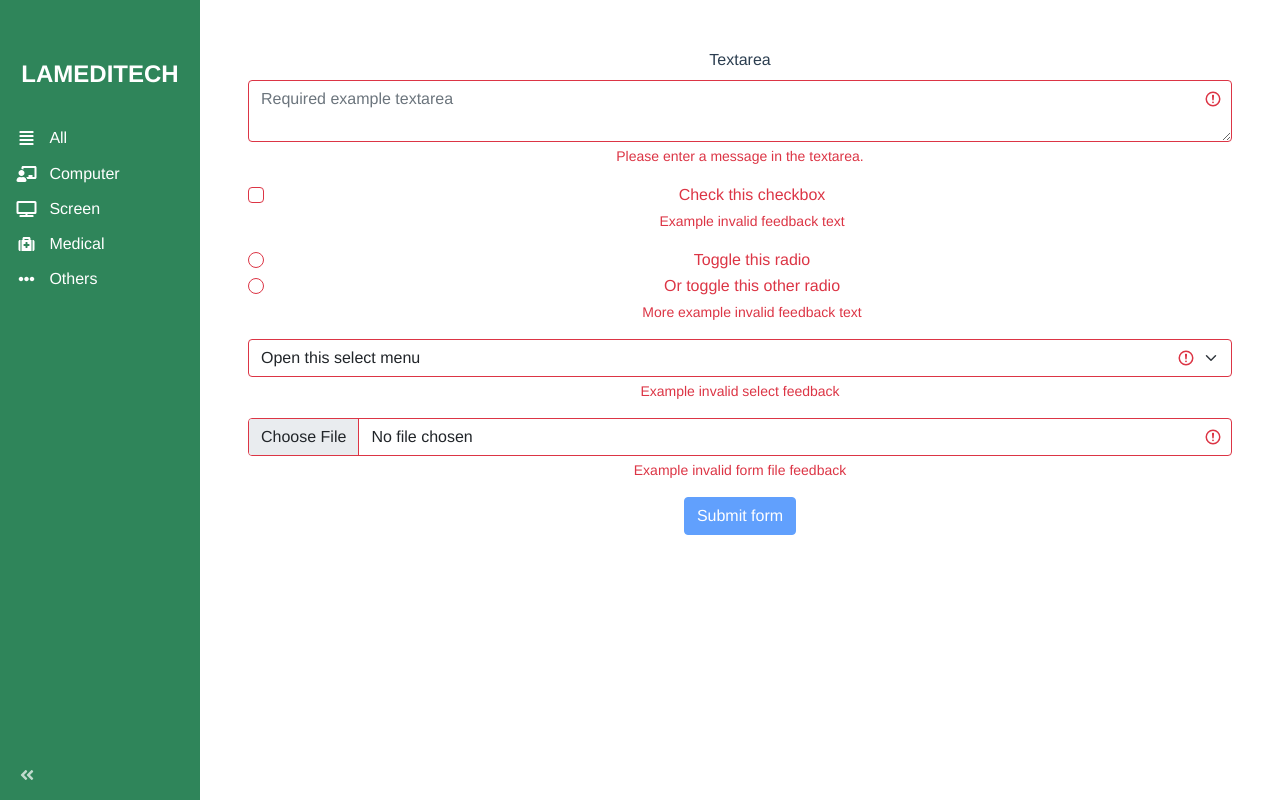
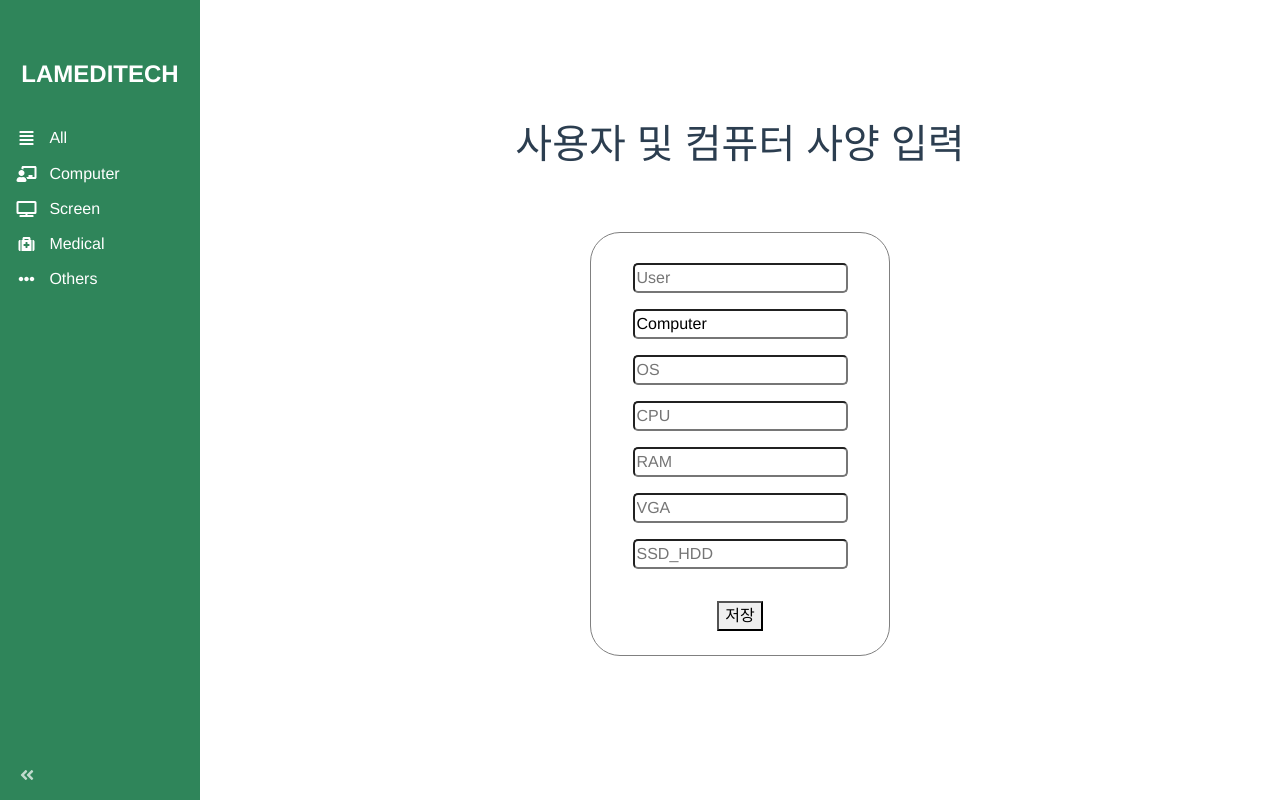
Before and after one commit to SieunKiim/invenfront, a Vue app: page /Computer/add in a window 1280 px wide. Built offline with nearby package versions, Linux system fonts and the light colour scheme.

Commit message:
모든 장비 추가 완료

```diff
--- a/src/views/addComputer.vue
+++ b/src/views/addComputer.vue
@@ -1,58 +1,70 @@
 <template>
-<div class="m-5">
-<form class="was-validated">
-  <div class="mb-3">
-    <label for="validationTextarea" class="form-label">Textarea</label>
-    <textarea class="form-control is-invalid" id="validationTextarea" placeholder="Required example textarea" required></textarea>
-    <div class="invalid-feedback">
-      Please enter a message in the textarea.
-    </div>
+<div>
+  <div>
+    <h1>사용자 및 컴퓨터 사양 입력</h1>
   </div>
+  <div id="contai">
 
-  <div class="form-check mb-3">
-    <input type="checkbox" class="form-check-input" id="validationFormCheck1" required>
-    <label class="form-check-label" for="validationFormCheck1">Check this checkbox</label>
-    <div class="invalid-feedback">Example invalid feedback text</div>
+    <form action="/inven/Computer/add/" method="post" autocomplete='off'>
+
+      <input type="text" id="User" name="User" v-model="User_val" placeholder="User" class="topInput">
+      <input type="text" id="tool" name="tool" v-model="tool_val" placeholder="Computer" readonly>
+
+
+      <input type="text" id="OS" name="OS" v-model="OS_val" placeholder="OS">
+      <input type="text" id="CPU" name="CPU" v-model="CPU_val" placeholder="CPU">
+      <input type="text" id="RAM" name="RAM" v-model="RAM_val" placeholder="RAM">
+      <input type="text" id="VGA" name="VGA" v-model="VGA_val" placeholder="VGA">
+      <input type="text" id="SSD_HDD" name="SSD_HDD" v-model="SSD_HDD_val" placeholder="SSD_HDD">
+
+      <div class="my-4">
+        <button id="submit" type="submit">저장</button>
+      </div>
+
+    </form>
   </div>
-
-  <div class="form-check">
-    <input type="radio" class="form-check-input" id="validationFormCheck2" name="radio-stacked" required>
-    <label class="form-check-label" for="validationFormCheck2">Toggle this radio</label>
-  </div>
-  <div class="form-check mb-3">
-    <input type="radio" class="form-check-input" id="validationFormCheck3" name="radio-stacked" required>
-    <label class="form-check-label" for="validationFormCheck3">Or toggle this other radio</label>
-    <div class="invalid-feedback">More example invalid feedback text</div>
-  </div>
-
-  <div class="mb-3">
-    <select class="form-select" required aria-label="select example">
-      <option value="">Open this select menu</option>
-      <option value="1">One</option>
-      <option value="2">Two</option>
-      <option value="3">Three</option>
-    </select>
-    <div class="invalid-feedback">Example invalid select feedback</div>
-  </div>
-
-  <div class="mb-3">
-    <input type="file" class="form-control" aria-label="file example" required>
-    <div class="invalid-feedback">Example invalid form file feedback</div>
-  </div>
-
-  <div class="mb-3">
-    <button class="btn btn-primary" type="submit" disabled>Submit form</button>
-  </div>
-</form>
 </div>
 </template>
 
 <script>
+
+
 export default {
+  data: () => {
+    return {
+      msg: '',
+      User_val:'',
+      tool_val:'Computer',
+      OS_val:'',
+      CPU_val:'',
+      RAM_val:'',
+      VGA_val:'',
+      SSD_HDD_val:''
+    }
+  },
+  methods: {
 
+  },
 }
 </script>
 
 <style>
-
+input {
+  margin: 8px 2px;
+  border-radius: 5px;
+  }
+h1 {
+  margin-top: 3em;
+}
+.topInput {
+  margin-top: 30px;
+}
+#contai {
+    margin-top: 4em;
+    margin-right: auto;
+    margin-left: auto;
+    border: 1px solid gray;
+    border-radius: 30px;
+    width : 300px;
+}
 </style>
--- a/src/views/addMedical.vue
+++ b/src/views/addMedical.vue
@@ -1,13 +1,66 @@
 <template>
-  <h2>유저 의료기기 추가</h2>
+<div>
+  <div>
+    <h1>사용자 및 의료기기 정보 입력</h1>
+  </div>
+  <div id="contai">
+
+    <form action="/inven/Medical/add/" method="post" autocomplete='off'>
+
+      <input type="text" id="User" name="User" v-model="User_val" placeholder="User" class="topInput">
+      <input type="text" id="tool" name="tool" v-model="tool_val" placeholder="Medical" readonly>
+
+
+      <input type="text" id="medical_type" name="medical_type" v-model="medical_type" placeholder="의료기기 종류">
+      <input type="text" id="details" name="details" v-model="details" placeholder="세부 사항">
+      <input type="text" id="serial_Number" name="serial_Number" v-model="serial_Number" placeholder="S/N">
+      <input type="date" id="man_date" name="man_date" v-model="man_date" />
+      <div class="my-4">
+        <button id="submit" type="submit">저장</button>
+      </div>
+
+    </form>
+  </div>
+</div>
 </template>
 
 <script>
+
+
 export default {
+  data: () => {
+    return {
+      User_val:'',
+      tool_val:'Medical',
+      medical_type:'',
+      details:'',
+      serial_Number:'',
+      man_date:''
+    }
+  },
+  methods: {
 
+  }
 }
 </script>
 
 <style>
-
+input {
+  margin: 8px 2px;
+  border-radius: 5px;
+  }
+h1 {
+  margin-top: 3em;
+}
+.topInput {
+  margin-top: 30px;
+}
+#contai {
+    margin-top: 4em;
+    margin-right: auto;
+    margin-left: auto;
+    border: 1px solid gray;
+    border-radius: 30px;
+    width : 300px;
+}
 </style>
--- a/src/views/addOthers.vue
+++ b/src/views/addOthers.vue
@@ -1,13 +1,66 @@
 <template>
-  <h2>유저 기타 장비 추가</h2>
+<div>
+  <div>
+    <h1>사용자 및 의료기기 정보 입력</h1>
+  </div>
+  <div id="contai">
+
+    <form action="/inven/Others/add/" method="post" autocomplete='off'>
+
+      <input type="text" id="User" name="User" v-model="User_val" placeholder="User" class="topInput">
+      <input type="text" id="tool" name="tool" v-model="tool_val" placeholder="Others" readonly>
+
+
+      <input type="text" id="other_tool_name" name="other_tool_name" v-model="other_tool_name" placeholder="장비 이름">
+      <input type="text" id="details" name="details" v-model="details" placeholder="세부 사항">
+      <div class="my-4">
+        <button id="submit" type="submit">저장</button>
+      </div>
+
+    </form>
+  </div>
+</div>
 </template>
 
 <script>
+
+
 export default {
+  data: () => {
+    return {
+      User_val:'',
+      tool_val:'Others',
+      other_tool_name:'',
+      details:''
+    }
+  },
+  methods: {
 
+  }
 }
 </script>
 
 <style>
-
+input {
+  margin: 8px 2px;
+  border-radius: 5px;
+  }
+h1 {
+  margin-top: 3em;
+}
+.topInput {
+  margin-top: 30px;
+}
+#contai {
+    margin-top: 4em;
+    margin-right: auto;
+    margin-left: auto;
+    border: 1px solid gray;
+    border-radius: 30px;
+    width : 300px;
+}
+/* #details {
+  height: 200px;
+  vertical-align: 0;
+} */
 </style>
--- a/src/views/addScreen.vue
+++ b/src/views/addScreen.vue
@@ -1,13 +1,64 @@
 <template>
-  <h2>유저 스크린 추가</h2>
+<div>
+  <div>
+    <h1>사용자 및 스크린 사양 입력</h1>
+  </div>
+  <div id="contai">
+
+    <form action="/inven/Screen/add/" method="post" autocomplete='off'>
+
+      <input type="text" id="User" name="User" v-model="User_val" placeholder="User" class="topInput">
+      <input type="text" id="tool" name="tool" v-model="tool_val" placeholder="Screen" readonly>
+
+
+      <input type="text" id="size" name="size" v-model="size" placeholder="크기">
+      <input type="text" id="brand" name="brand" v-model="brand" placeholder="브랜드">
+      <input type="text" id="resolution" name="resolution" v-model="resolution" placeholder="해상도 ex)720x1080">
+      <div class="my-4">
+        <button id="submit" type="submit">저장</button>
+      </div>
+
+    </form>
+  </div>
+</div>
 </template>
 
 <script>
+
+
 export default {
+  data: () => {
+    return {
+      User_val:'',
+      tool_val:'Screen',
+      size:'',
+      brand:'',
+      resolution:'',
+    }
+  },
+  methods: {
 
+  }
 }
 </script>
 
 <style>
-
+input {
+  margin: 8px 2px;
+  border-radius: 5px;
+  }
+h1 {
+  margin-top: 3em;
+}
+.topInput {
+  margin-top: 30px;
+}
+#contai {
+    margin-top: 4em;
+    margin-right: auto;
+    margin-left: auto;
+    border: 1px solid gray;
+    border-radius: 30px;
+    width : 300px;
+}
 </style>
```
